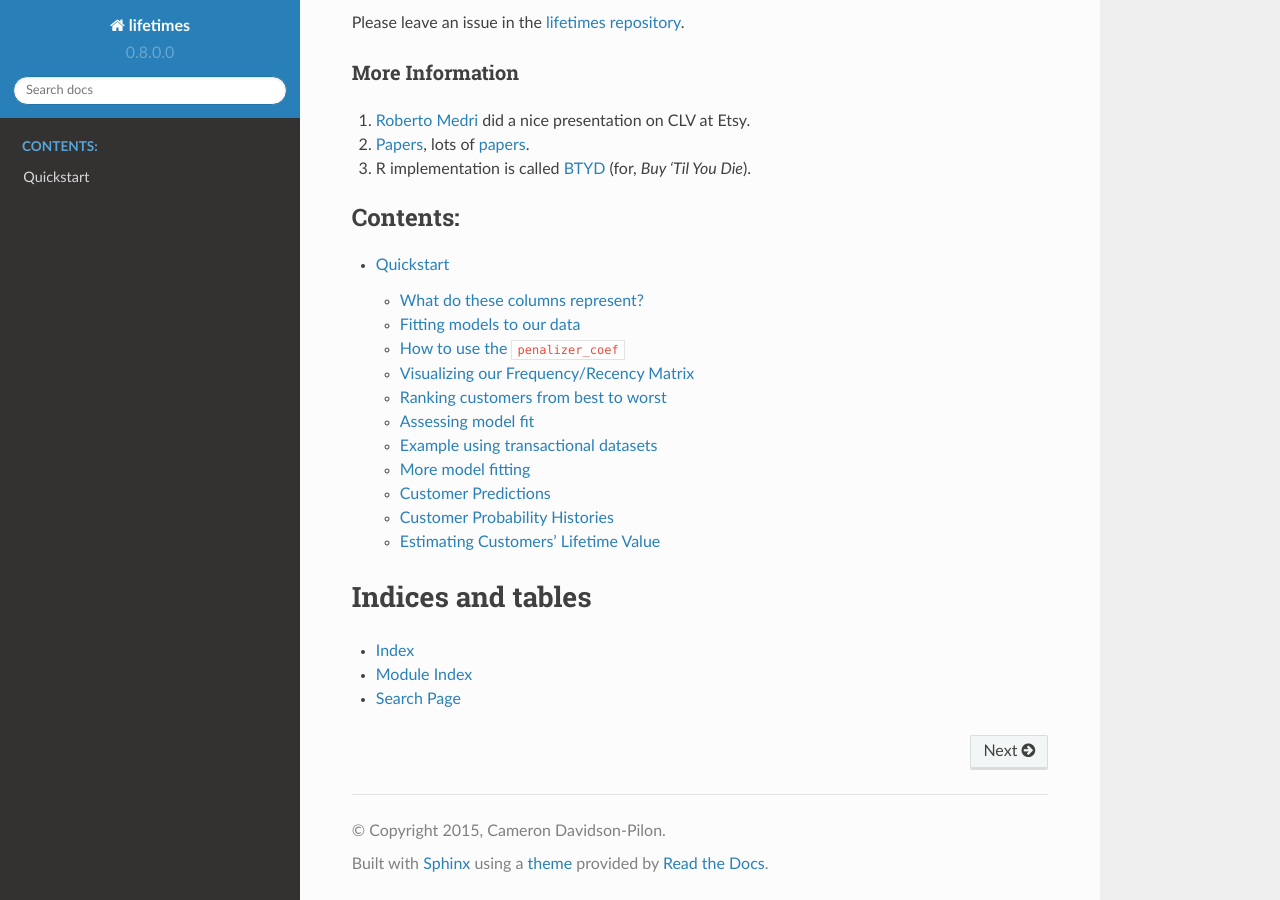
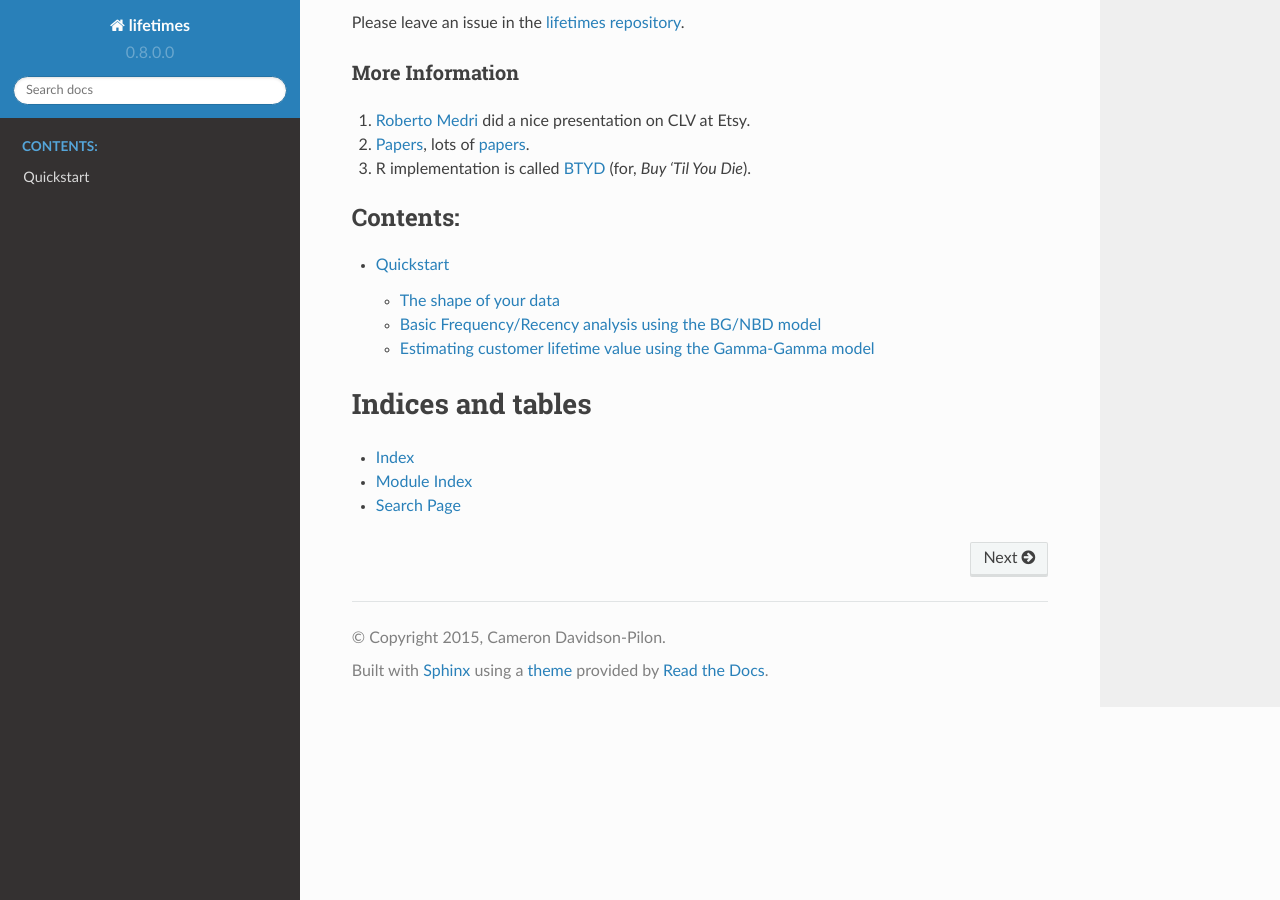
Before and after one commit to CamDavidsonPilon/lifetimes, a Sphinx documentation site: the page built from docs/index.rst, in a window 1280 px wide and 900 px high, scrolled down 1562 px. Built offline with Sphinx 7.4.7 and the Read the Docs theme 2.0.0, drawn with Linux system fonts in a browser that asks for light colours.

```diff
--- a/docs/Quickstart.md
+++ b/docs/Quickstart.md
@@ -16,17 +16,18 @@
     5    0            0.00       38.86
     """
 
-#### What do these columns represent?
+#### The shape of your data
+For all models, the following nomenclature is used:
 
-- `frequency` represents the number of *repeat* purchases the customer has made. This means that it's one less than the total number of purchases.
+- `frequency` represents the number of *repeat* purchases the customer has made. This means that it's one less than the total number of purchases. This is actually slightly wrong. It's the count time periods the customer had a purchase in. So if using days as units, then it's the count of days the customer had a purchase on.
 - `T` represents the age of the customer in whatever time units chosen (weekly above). This is equal to the duration between a customer's first purchase and the end of the period under study.
 - `recency` represents the age of the customer when they made their most recent purchases. This is equal to the duration between a customer's first purchase and their latest purchase. (Thus if they have made only 1 purchase, the recency is 0.)
 
 If your data is not in the format (very common), there are [utility functions](#example-using-transactional-datasets) in lifetimes to transform your data to look like this.
 
-#### Fitting models to our data
+#### Basic Frequency/Recency analysis using the BG/NBD model
 
-We'll use the **BG/NBD model** first. Interested in the model? See this [nice paper here](http://mktg.uni-svishtov.bg/ivm/resources/Counting_Your_Customers.pdf).
+We'll use the **BG/NBD model** first. There are other models which we will explore in these docs, but this is the simplest to start with.
 
     from lifetimes import BetaGeoFitter
 
@@ -40,11 +41,9 @@
 
 After fitting, we have lots of nice methods and properties attached to the fitter object.
 
-#### How to use the `penalizer_coef`
+For small samples sizes, the parameters can get implausibly large, so by adding an l2 penalty the likelihood, we can control how large these parameters can be. This is implemented as setting as positive `penalizer_coef` in the call to `fit`. In typical applications, penalizers on the order of 0.001 to 0.1 are effective.
 
-For small samples sizes, the parameters can get implausibly large, so by adding a positive `penalizer_coef` to the call to `fit`, we can control how large these parameters can be. In typical applications, penalizers on the order of 0.001 to 0.1 are effective. See this [blog article](https://dataorigami.net/blogs/napkin-folding/a-real-life-mistake-i-made-about-penalizer-terms) for more on the history of penalizers in lifetimes.
-
-#### Visualizing our Frequency/Recency Matrix
+##### Visualizing our Frequency/Recency Matrix
 
 Consider: a customer bought from you every day for three weeks straight, and we haven't heard from them in months. What are the chances they are still "alive"? Pretty small. On the other hand, a customer who historically buys from you once a quarter, and bought last quarter, is likely still alive. We can visualize this relationship using the **Frequency/Recency matrix**, which computes the expected number of transactions a artifical customer is to make in the next time period, given his or her recency (age at last purchase) and frequency (the number of repeat transactions he or she has made).
 
@@ -67,7 +66,7 @@
 
 ![prob](http://imgur.com/di6MTic.png)
 
-#### Ranking customers from best to worst
+##### Ranking customers from best to worst
 
 Let's return to our customers and rank them from "highest expected purchases in the next period" to lowest. Models expose a method that will predict a customer's expected purchases in the next period using their history.
 
@@ -86,7 +85,7 @@
 
 Great, we can see that the customer who has made 26 purchases, and bought very recently from us, is probably going to buy again in the next period.
 
-#### Assessing model fit
+##### Assessing model fit
 
 Ok, we can predict and we can visualize our customers' behaviour, but is our model correct? There are a few ways to assess the model's correctness. The first is to compare your data versus artifical data simulated with your fitted model's parameters.
 
@@ -97,7 +96,7 @@
 
 We can see that our actual data and our simulated data line up well. This proves that our model doesn't suck.
 
-#### Example using transactional datasets
+##### Example using transactional datasets
 
 Most often, the dataset you have at hand will be at the transaction level. Lifetimes has some utility functions to transform that transactional data (one row per purchase) into summary data (a frequency, recency and age dataset).
 
@@ -131,7 +130,7 @@
     bgf.fit(summary['frequency'], summary['recency'], summary['T'])
     # <lifetimes.BetaGeoFitter: fitted with 5000 subjects, a: 1.85, alpha: 1.86, b: 3.18, r: 0.16>
 
-#### More model fitting
+##### More model fitting
 
 With transactional data, we can partition the dataset into a calibration period dataset and a holdout dataset. This is important as we want to test how our model performs on data not yet seen (think cross-validation in standard machine learning literature). Lifetimes has a function to partition our dataset like this:
 
@@ -160,7 +159,7 @@
 
 ![holdout](http://imgur.com/LdSEYUwl.png)
 
-#### Customer Predictions
+##### Customer Predictions
 
 Based on customer history, we can predict what an individuals future purchases might look like:
 
@@ -171,7 +170,7 @@
     # 0.0576511
 
 
-### Customer Probability Histories
+##### Customer Probability Histories
 
 Given a customer transaction history, we can calculate their historical probability of being alive, according to
 our trained model. For example:
@@ -185,7 +184,7 @@
 
 ![history](http://i.imgur.com/y45tum4.png)
 
-### Estimating Customers' Lifetime Value
+### Estimating customer lifetime value using the Gamma-Gamma model
 
 For this whole time we didn't take into account the economic value of each transaction and we focused mainly on
 transactions' occurrences. To estimate this we can use the Gamma-Gamma submodel. But first we need to create summary data
```
